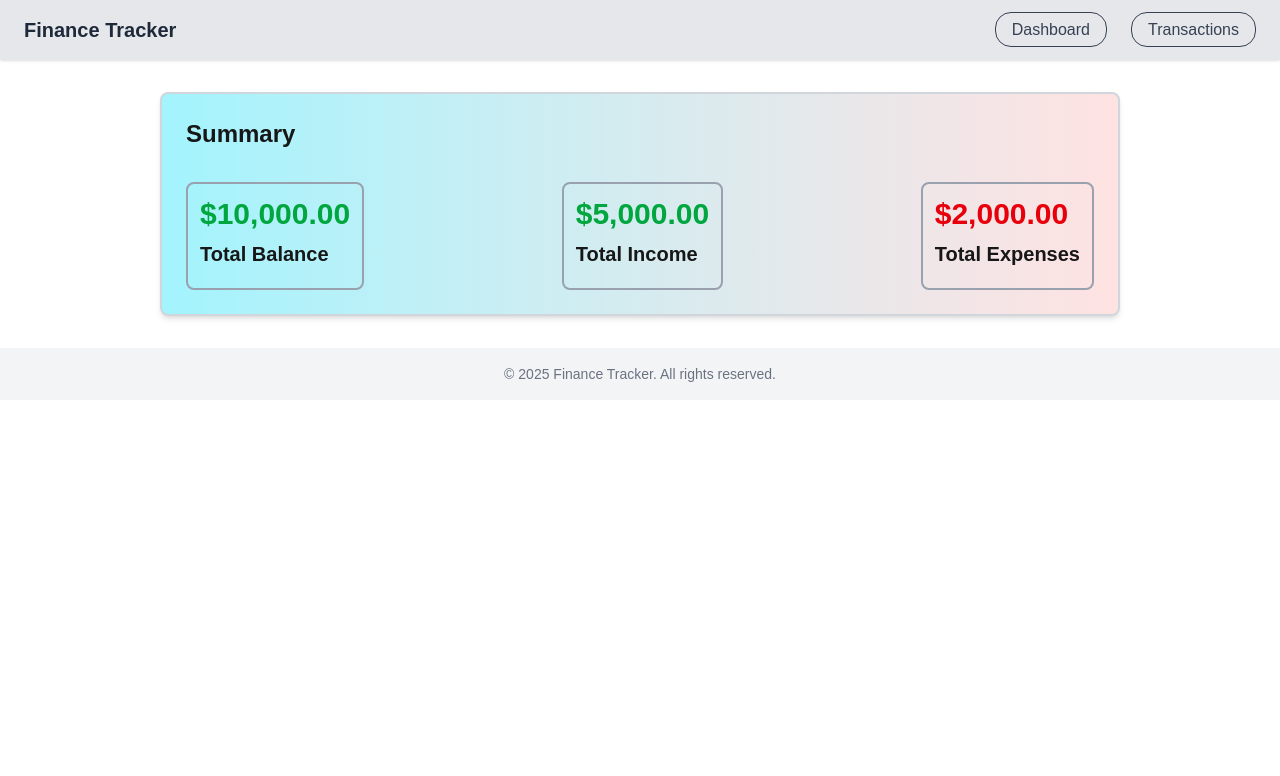
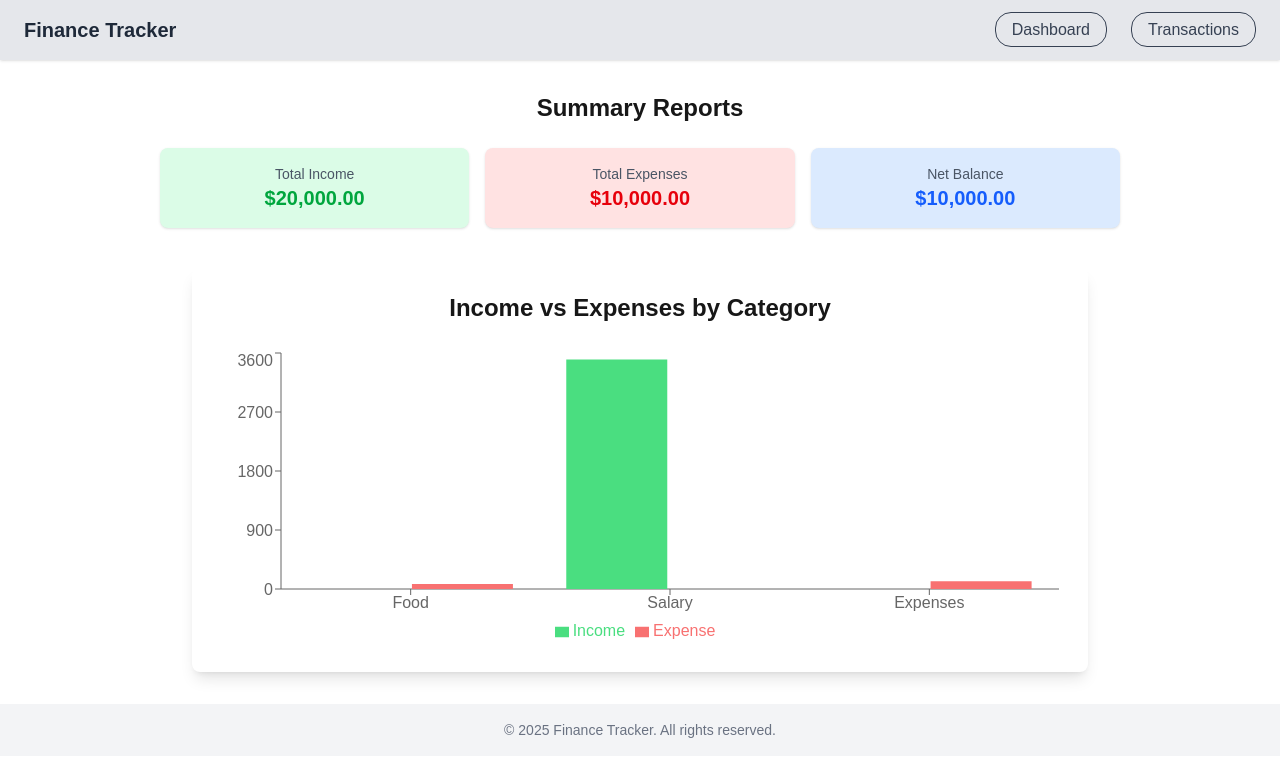
Before and after one commit to shakib-007/finance-tracker, a Next.js app: page / in a window 1280 px wide. Shown: the top 776 px of the page. Built offline with nearby package versions, Linux system fonts and the light colour scheme.

Commit message:
dashboard design updated

```diff
--- a/app/page.tsx
+++ b/app/page.tsx
@@ -1,22 +1,30 @@
 import Image from "next/image";
+import TransactionChart from "./components/TransactionChart";
 
 export default function Home() {
   return (
-    <div className="border-2 border-gray-300 rounded-lg p-6 bg-gradient-to-r from-cyan-200 to-red-100 shadow-md">
-      <h1 className="text-2xl font-bold mb-4">Summary</h1>
-      <div className="flex justify-between">
-        <div className="mt-4 border-2 border-gray-400 rounded-lg p-3 space-y-2">
-          <p className="text-3xl font-bold text-green-600">$10,000.00</p>
-          <h2 className="text-xl font-semibold mb-2">Total Balance</h2>
+    <div>
+      <h2 className="text-2xl font-bold text-center mb-6">Summary Reports</h2>
+
+      <div className="grid grid-cols-3 gap-4 mb-6">
+        <div className="p-4 bg-green-100 rounded-lg shadow text-center">
+          <p className="text-sm text-gray-600">Total Income</p>
+          <p className="text-xl font-bold text-green-600">$20,000.00</p>
         </div>
-        <div className="mt-4 border-2 border-gray-400 rounded-lg p-3 space-y-2">
-          <p className="text-3xl font-bold text-green-600">$5,000.00</p>
-          <h2 className="text-xl font-semibold mb-2">Total Income</h2>
+        <div className="p-4 bg-red-100 rounded-lg shadow text-center">
+          <p className="text-sm text-gray-600">Total Expenses</p>
+          <p className="text-xl font-bold text-red-600">$10,000.00</p>
         </div>
-        <div className="mt-4 border-2 border-gray-400 rounded-lg p-3 space-y-2">
-          <p className="text-3xl font-bold text-red-600">$2,000.00</p>
-          <h2 className="text-xl font-semibold mb-2">Total Expenses</h2>
+        <div className='p-4 bg-blue-100 rounded-lg shadow text-center'>
+          <p className="text-sm text-gray-600">Net Balance</p>
+          <p className="text-xl font-bold text-blue-600">
+            $10,000.00
+          </p>
         </div>
+      </div>
+
+      <div>
+        <TransactionChart />
       </div>
 
     </div>
```
